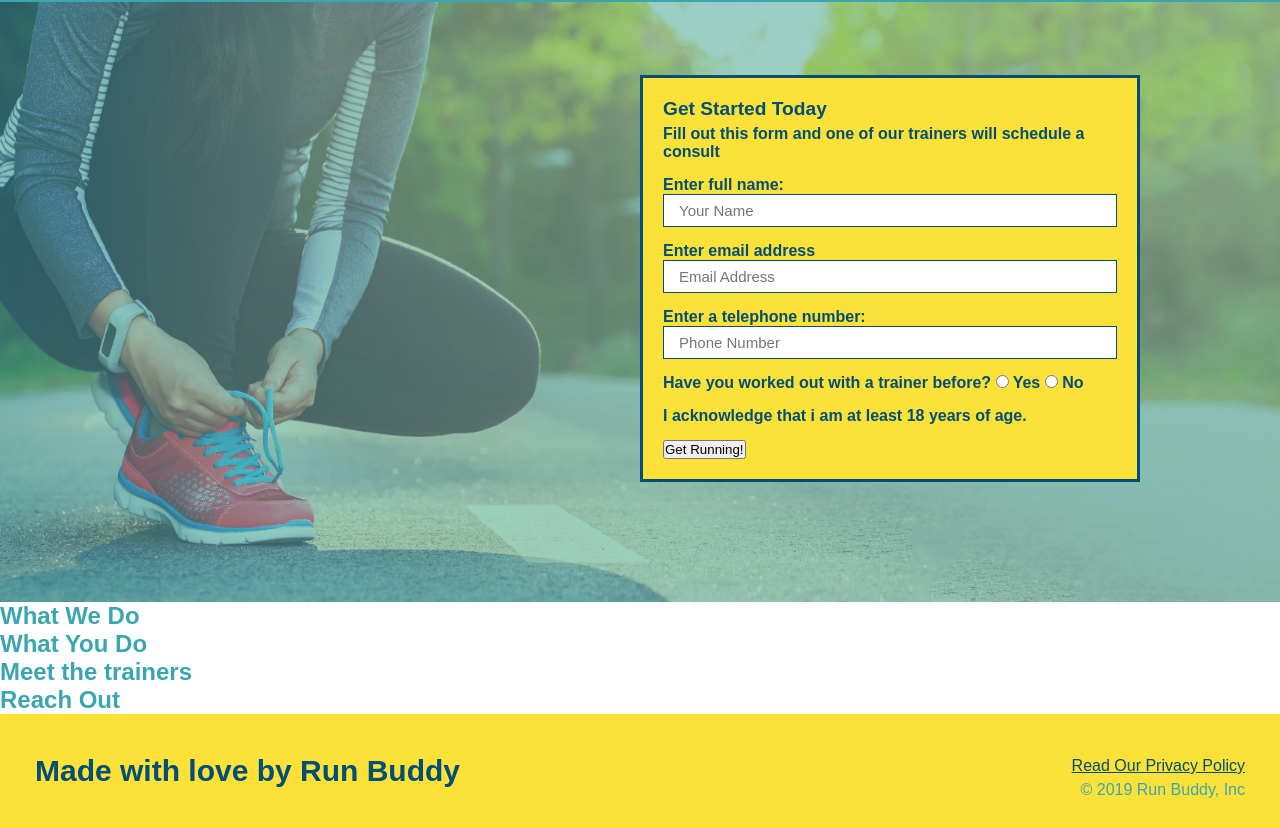
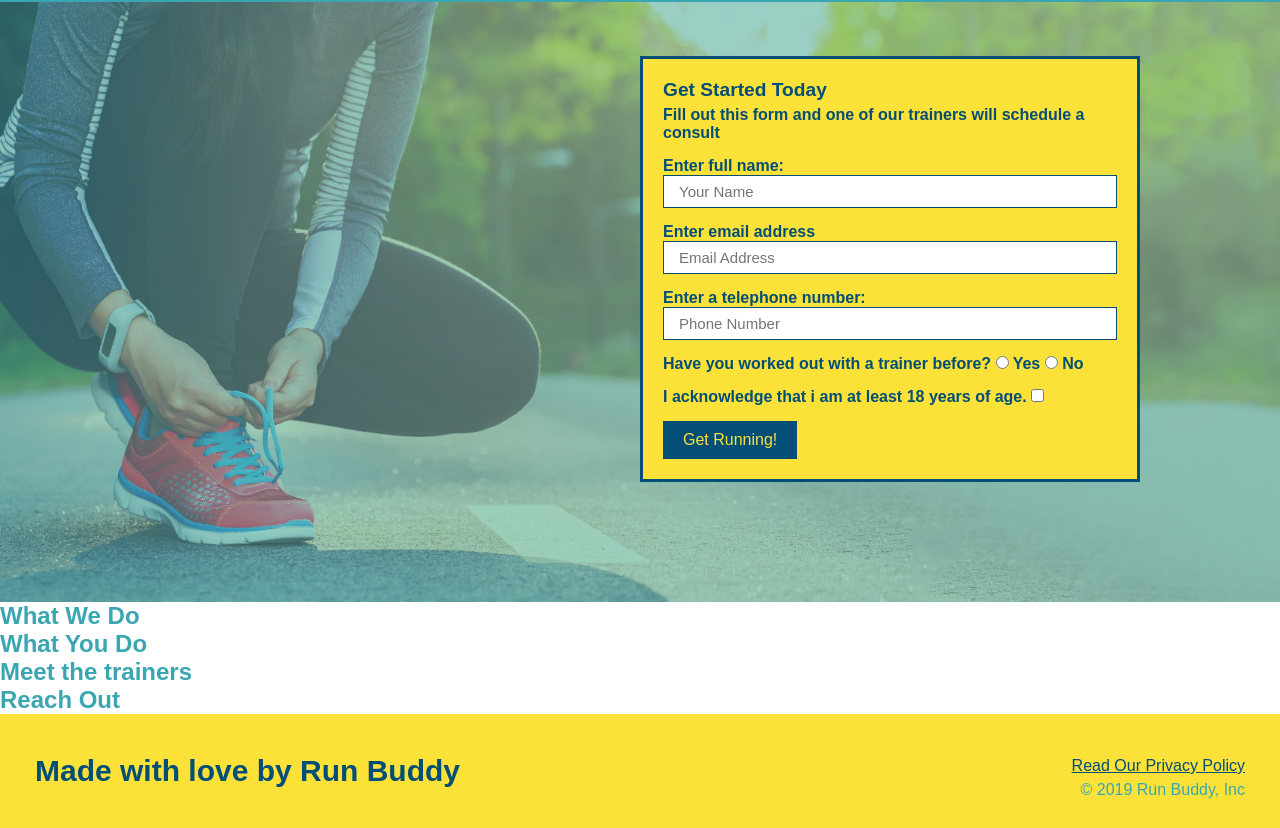
Before and after one commit to TsuHoppin/Run-buddy, a plain HTML site: page index.html in a window 1280 px wide. Shown: the part 80-908 px from the top of the page. Drawn offline with Linux system fonts and the light colour scheme.

Commit message:
finished sign up style

```diff
--- a/assets/css/style.css
+++ b/assets/css/style.css
@@ -75,7 +75,7 @@ footer a {
     position: relative;
     font-weight: bold;
 }
-/* Hero Style End */
+
 
 .hero-form {
    background-color: #fce138;
@@ -90,6 +90,7 @@ footer a {
 
 h3 {
     font-size: larger;
+    font-weight: bolder;
     margin: 0px;
 }
 
@@ -109,3 +110,11 @@ h3 {
 .hero-label {
     margin: 0 5px
 }
+.hero-form button {
+    color: #fce138;
+    background-color: #024e76;
+    border: none;
+    padding: 10px 20px;
+    font-size: 16px;
+}
+/* Hero Style End */
--- a/index.html
+++ b/index.html
@@ -43,11 +43,11 @@
             <!--add form element-->
             <form>
                 <label for="name">Enter full name:</label>
-          <input class="form-input" type="text" placeholder="Your Name" name="name" id="name"/>
+                <input class="form-input" type="text" placeholder="Your Name" name="name" id="name" />
                 <label for="email">Enter email address</label>
-          <input class="form-input" type="text" placeholder="Email Address" name="email" id=email/>
+                <input class="form-input" type="text" placeholder="Email Address" name="email" id=email />
                 <label for="phone">Enter a telephone number:</label>
-          <input class="form-input" type="text" placeholder="Phone Number" name="phone" id="phone"/>
+                <input class="form-input" type="text" placeholder="Phone Number" name="phone" id="phone" />
                 <p>
                     Have you worked out with a trainer before?
                     <input type="radio" name="trainer-confirm" id="trainer-yes" />
@@ -57,10 +57,16 @@
                 </p>
                 <p>
                     <label for="checkbox">
+
                         I acknowledge that i am at least 18 years of age.
+                        <input type="checkbox">
+
+
+
+
                     </label>
                 </p>
-           <button type="submit">
+                <button type="submit" id="submit">
                     Get Running!
                 </button>
             </form>
```
Lines whose indentation alone changed are shown as unchanged.
